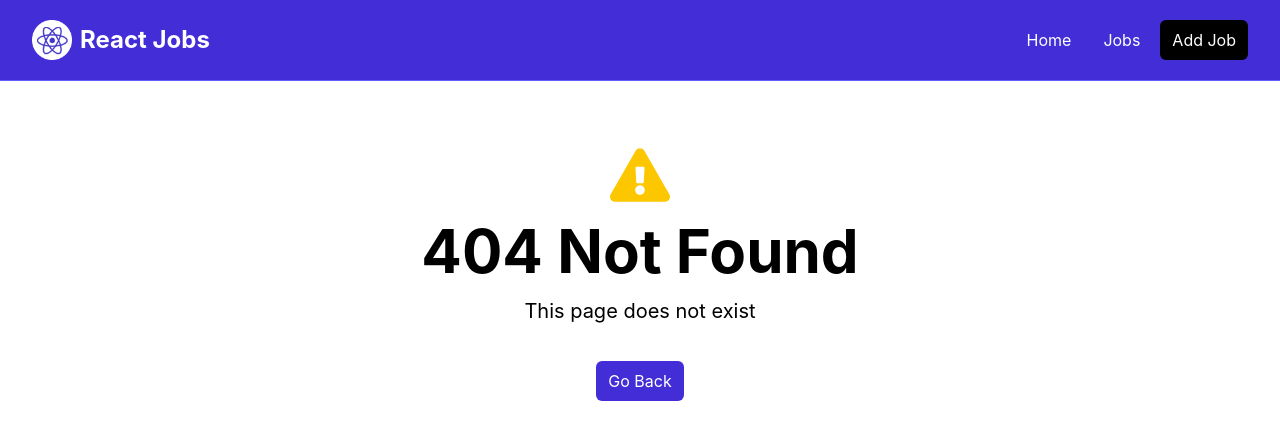
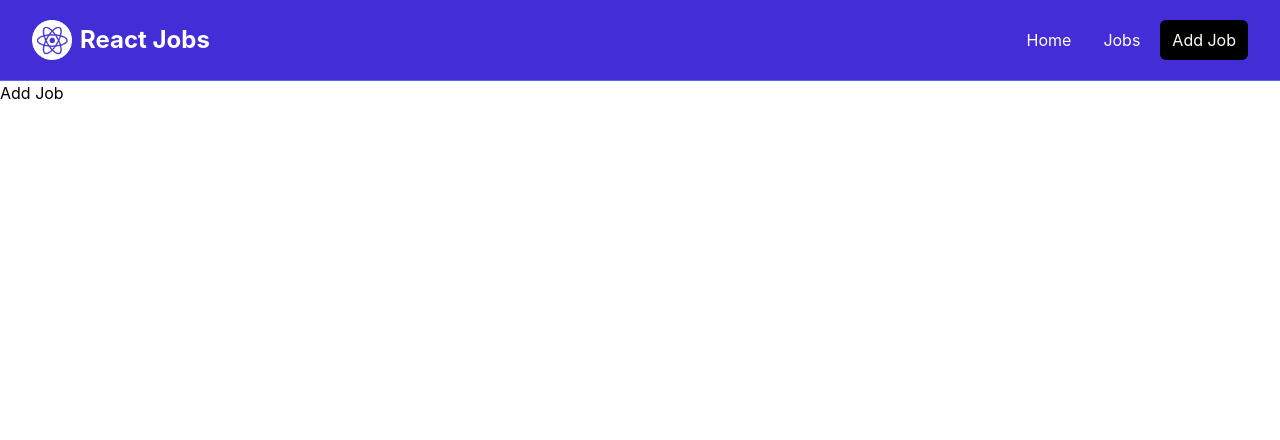
Before and after one commit to Arutchelvan/React---Job-Portal, a React (Vite) app: page /add-job in a window 1280 px wide. Before the commit this address had no page. Shown: the top 440 px of the page. Built offline with nearby package versions, Linux system fonts and the light colour scheme.

Commit message:
Add Job Page Added

```diff
--- a/src/App.jsx
+++ b/src/App.jsx
@@ -12,6 +12,7 @@ import NotFoundPage from "./pages/NotFoundPage";
 import JobPageUsingDataLoader, {
   jobLoader,
 } from "./pages/JobPageUsingDataLoader";
+import AddJobPage from "./pages/AddJobPage";
 
 const router = createBrowserRouter(
   createRoutesFromElements(
@@ -23,6 +24,7 @@ const router = createBrowserRouter(
         element={<JobPageUsingDataLoader />}
         loader={jobLoader}
       />
+      <Route path="/add-job" element={<AddJobPage />} />
       <Route path="*" element={<NotFoundPage />} />
     </Route>,
   ),
--- /dev/null
+++ b/src/pages/AddJobPage.jsx
@@ -0,0 +1,7 @@
+export default function first() {
+  return (
+    <>
+      <h1>Add Job</h1>
+    </>
+  );
+}
```
